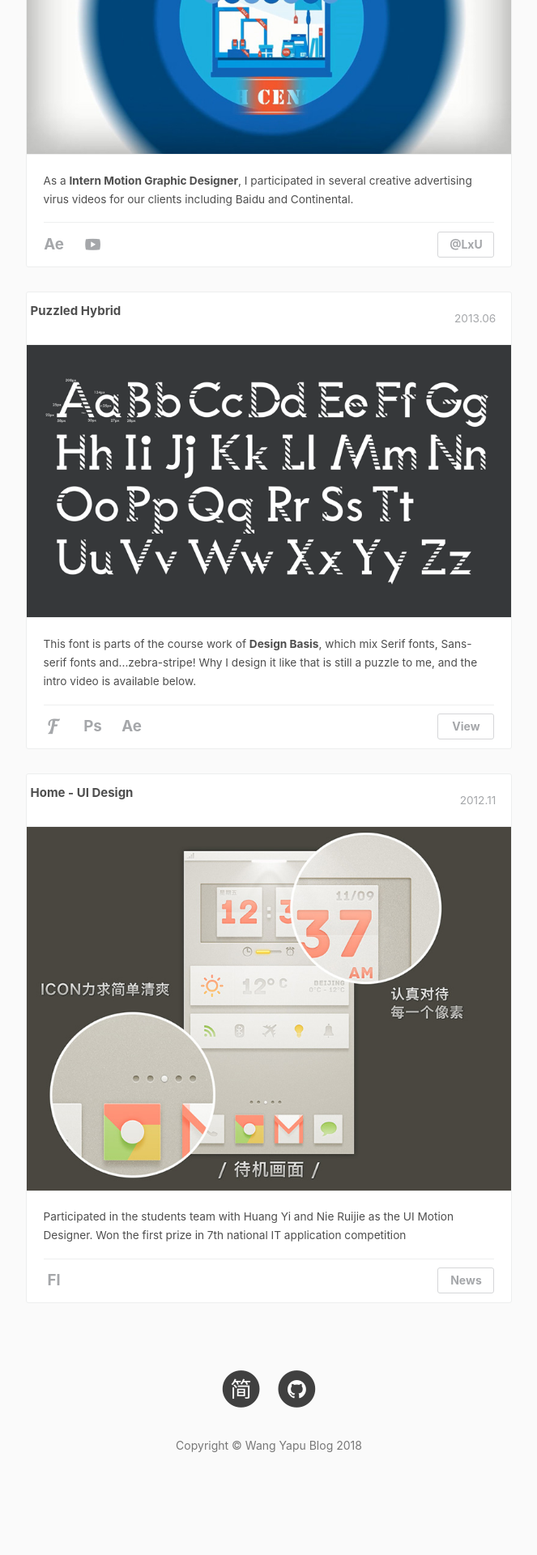
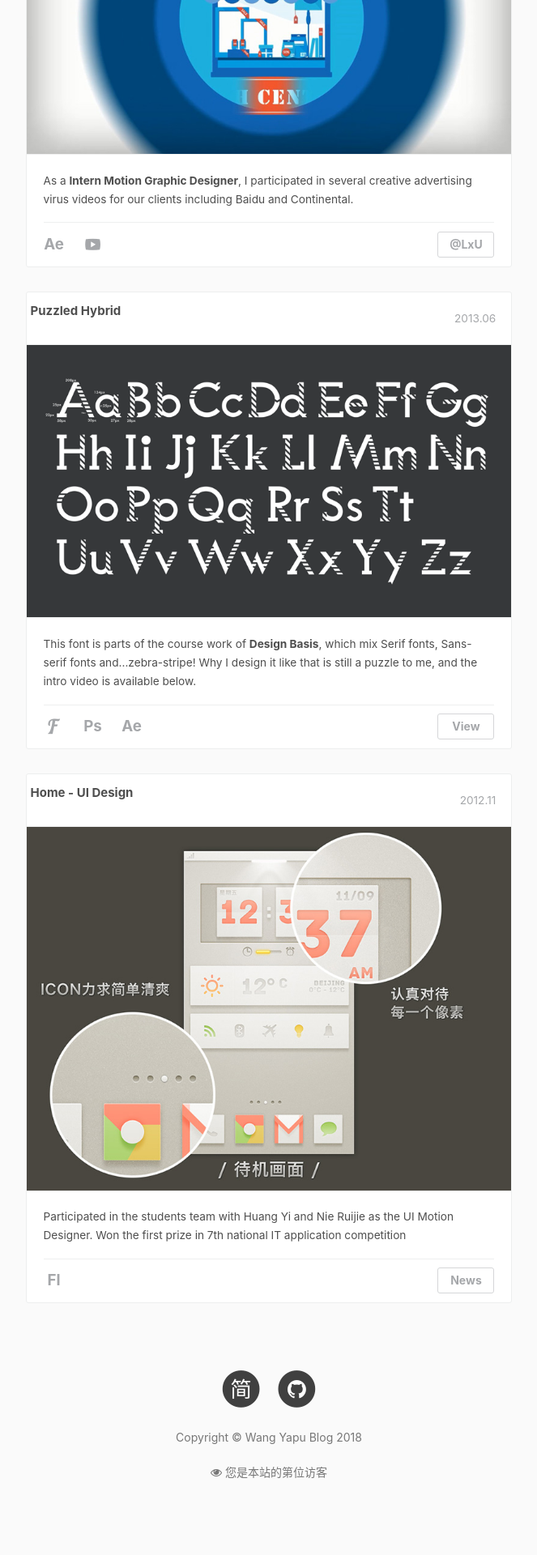
Before and after one commit to wangyapu/wangyapu.github.io, a Jekyll site: the page built from portfolio/index.html, in a window 1280 px wide. Shown: the part 3804-5724 px from the top of the page at 81% size, without its empty margins (308-971 px from the left). Built offline with Jekyll 4.4.1, drawn with Linux system fonts in a browser that asks for light colours; nearby versions of some CDN libraries; comment, search, counter and statistics services are not loaded; before the commit the page ends 5690 px from its top, so only the background shows below that.

Commit message:
add pv uv

```diff
--- a/_includes/footer.html
+++ b/_includes/footer.html
@@ -83,6 +83,10 @@
                 </ul>
                 <p class="copyright text-muted">
                     Copyright &copy; {{ site.title }} {{ site.time | date: '%Y' }}
+                </p>
+                <p class="copyright text-muted">
+                    <i class="fa fa-eye"></i><span id="busuanzi_value_site_pv"></span>
+                    您是本站的第<span id="busuanzi_value_site_uv"></span>位访客
                 </p>
             </div>
         </div>
--- a/_includes/head.html
+++ b/_includes/head.html
@@ -43,4 +43,6 @@
 
     <!-- ga & ba script hoook -->
     <script></script>
+
+    <script async src="https://dn-lbstatics.qbox.me/busuanzi/2.3/busuanzi.pure.mini.js"></script>
 </head>
```
Also changed, not shown: css/hux-blog.min.css.
